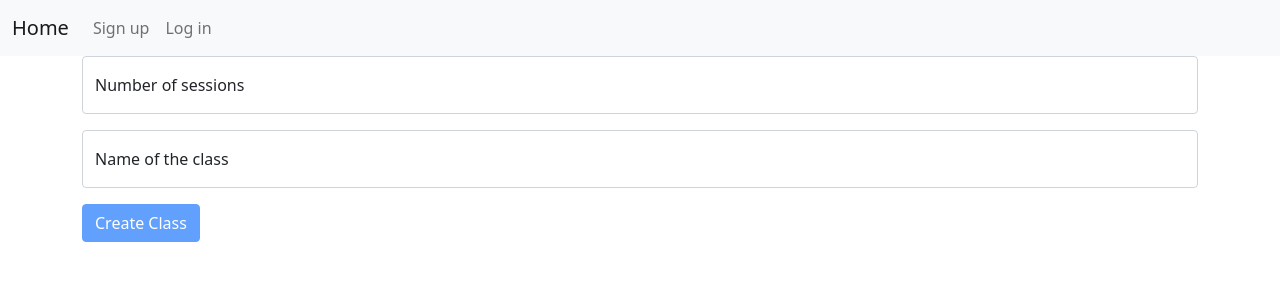
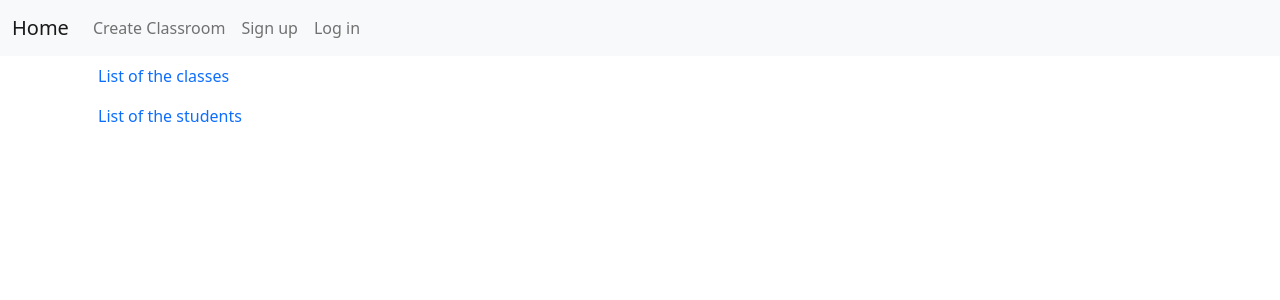
Before and after one commit to Farzad-Jafarpour/avatalk_front_end, a React (Create React App) app: page / in a window 1280 px wide. Shown: the top 300 px of the page. Built offline with nearby package versions, Linux system fonts and the light colour scheme.

Commit message:
made home component

```diff
--- a/src/App.js
+++ b/src/App.js
@@ -7,6 +7,7 @@ import NavBar from "./components/navbar";
 import Login from "./components/login";
 import Logout from "./components/logout";
 import Home from "./components/home";
+import Classroom from "./components/classroom";
 import "react-toastify/dist/ReactToastify.css";
 import "./App.css";
 
@@ -25,6 +26,7 @@ class App extends Component {
         <main className="container">
           <Routes className="content">
             <Route path="/signup" element={<SignUp />} />
+            <Route path="/classroom" element={<Classroom />} />
             <Route path="/login" element={<Login />} />
             <Route path="/logout" element={<Logout />} />
             <Route path="/" element={<Home />} />
--- a/src/components/home.jsx
+++ b/src/components/home.jsx
@@ -1,10 +1,10 @@
 import React, { Component } from "react";
-import Classroom from "./classroom";
+import ListGroup from "./listGroup";
 
 class Home extends Component {
   state = {};
   render() {
-    return <Classroom />;
+    return <ListGroup />;
   }
 }
 
--- /dev/null
+++ b/src/components/listGroup.jsx
@@ -0,0 +1,23 @@
+import React, { Component } from "react";
+import { NavLink } from "react-router-dom";
+
+class ListGroup extends Component {
+  render() {
+    return (
+      <ul class="nav flex-column">
+        <li class="nav-item">
+          <NavLink className="nav-link " aria-current="page" to="/classes">
+            List of the classes
+          </NavLink>
+        </li>
+        <li class="nav-item">
+          <NavLink className="nav-link " aria-current="page" to="/students">
+            List of the students
+          </NavLink>
+        </li>
+      </ul>
+    );
+  }
+}
+
+export default ListGroup;
--- a/src/components/navbar.jsx
+++ b/src/components/navbar.jsx
@@ -8,8 +8,19 @@ const NavBar = ({ user }) => {
         <Link className="navbar-brand" to="/">
           Home
         </Link>
-        {!user && (
-          <div className="collapse navbar-collapse" id="navbarNav">
+        <div className="collapse navbar-collapse" id="navbarNav">
+          <ul className="navbar-nav">
+            <li className="nav-item">
+              <NavLink
+                className="nav-link "
+                aria-current="page"
+                to="/classroom"
+              >
+                Create Classroom
+              </NavLink>
+            </li>
+          </ul>
+          {!user && (
             <ul className="navbar-nav">
               <li className="nav-item">
                 <NavLink className="nav-link " aria-current="page" to="/signup">
@@ -22,10 +33,8 @@ const NavBar = ({ user }) => {
                 </NavLink>
               </li>
             </ul>
-          </div>
-        )}
-        {user && (
-          <div className="collapse navbar-collapse" id="navbarNav">
+          )}
+          {user && (
             <ul className="navbar-nav">
               <li className="nav-item">
                 <NavLink className="nav-link " aria-current="page" to="/me">
@@ -38,8 +47,8 @@ const NavBar = ({ user }) => {
                 </NavLink>
               </li>
             </ul>
-          </div>
-        )}
+          )}
+        </div>
       </div>
     </nav>
   );
```
